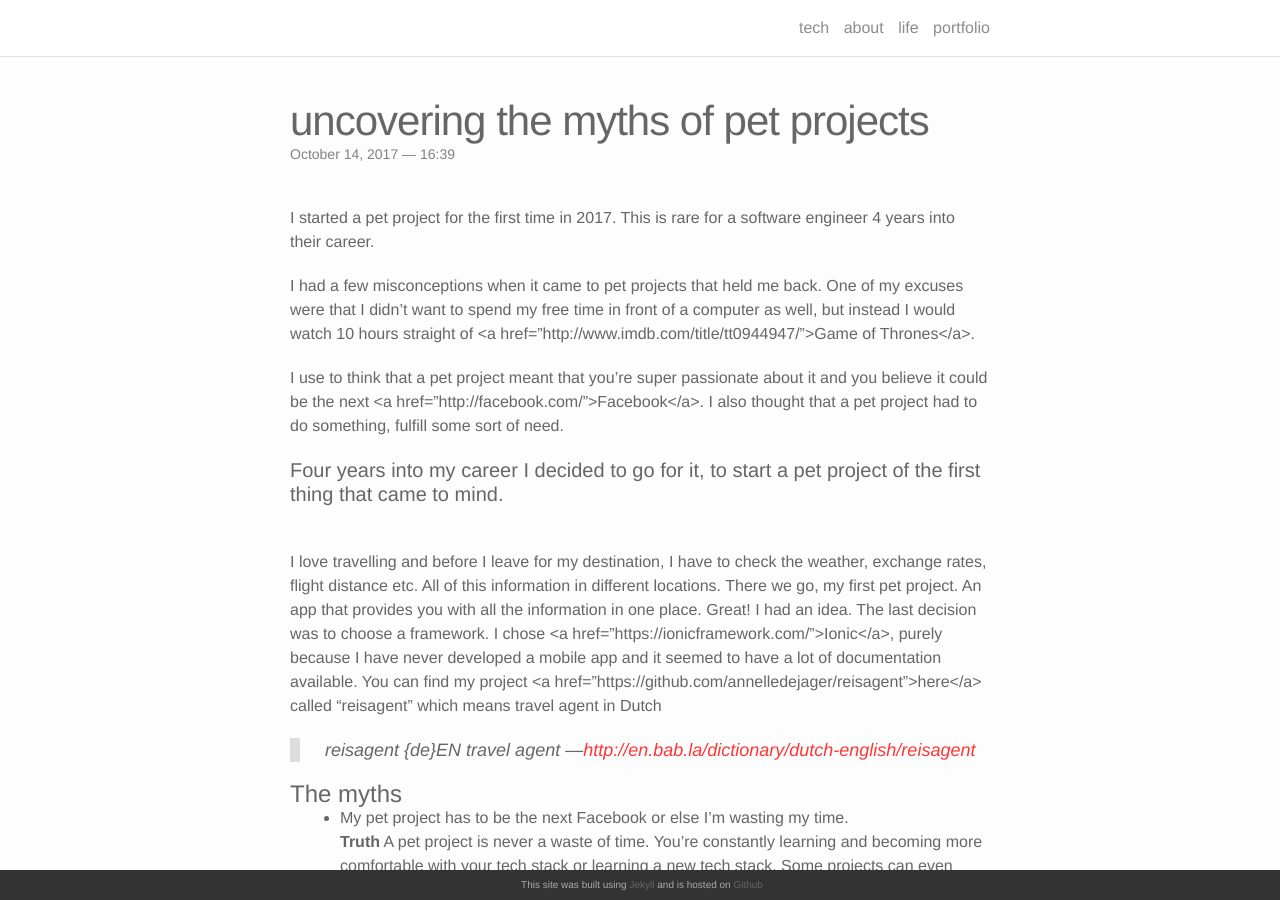
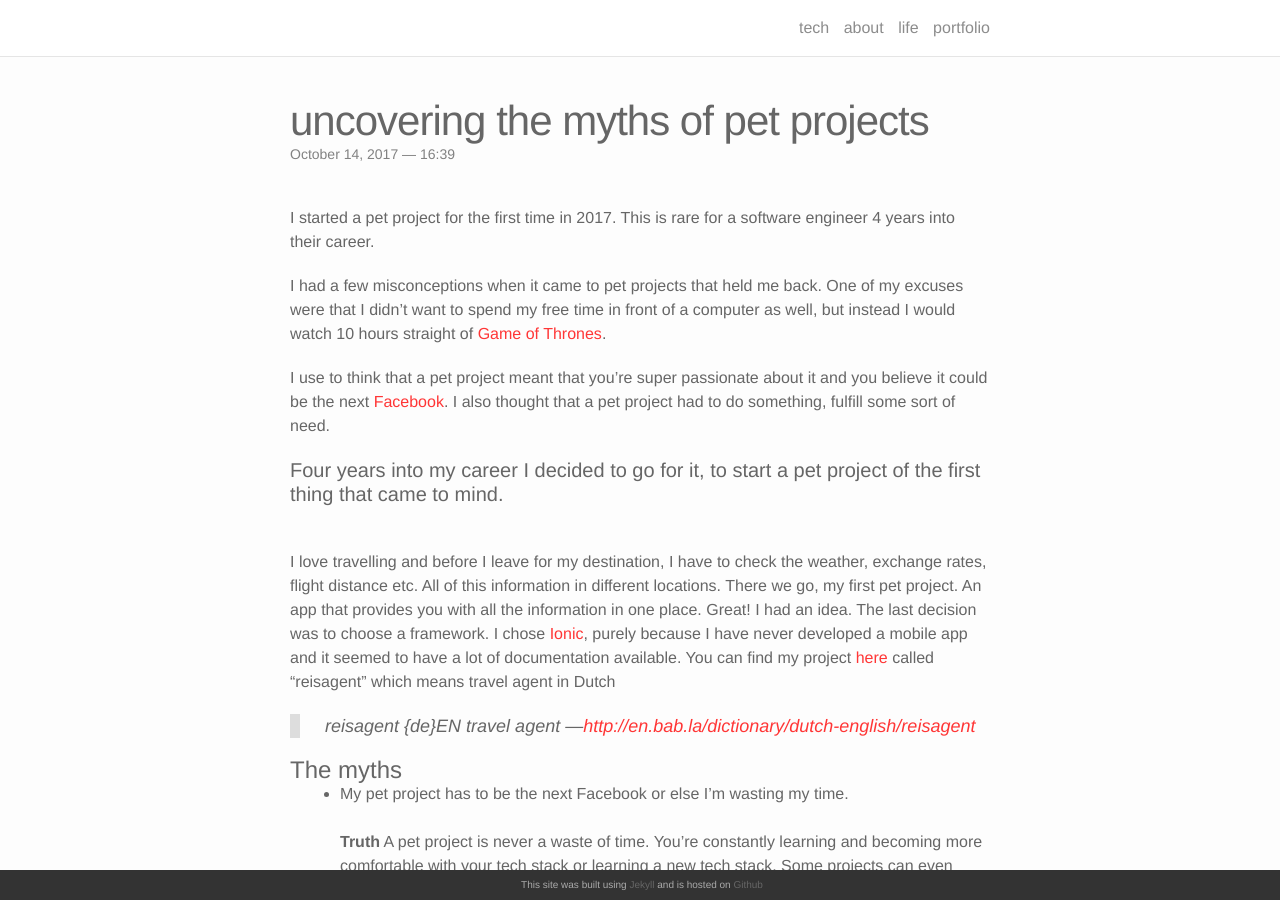
Before and after one commit to annelledejager/blog, a Jekyll site: the page built from _posts/2017-10-14-choosing a pet project.markdown, in a window 1280 px wide and 900 px high. Built offline with Jekyll 4.4.1, drawn with Linux system fonts in a browser that asks for light colours; nearby versions of some CDN libraries; comment, search, counter and statistics services are not loaded.

Commit message:
Correct quotes

```diff
--- a/_posts/2017-10-14-choosing a pet project.markdown
+++ b/_posts/2017-10-14-choosing a pet project.markdown
@@ -7,14 +7,14 @@ comments: true
 ---
 I started a pet project for the first time in 2017. This is rare for a software engineer 4 years into their career.
 
-I had a few misconceptions when it came to pet projects that held me back. One of my excuses were that I didn't want to spend my free time in front of a computer as well, but instead I would watch 10 hours straight of <a href=”http://www.imdb.com/title/tt0944947/”>Game of Thrones</a>.
+I had a few misconceptions when it came to pet projects that held me back. One of my excuses were that I didn't want to spend my free time in front of a computer as well, but instead I would watch 10 hours straight of <a href="http://www.imdb.com/title/tt0944947/">Game of Thrones</a>.
 
-I use to think that a pet project meant that you're super passionate about it and you believe it could be the next <a href=”http://facebook.com/”>Facebook</a>. I also thought that a pet project had to do something, fulfill some sort of need.
+I use to think that a pet project meant that you're super passionate about it and you believe it could be the next <a href="http://facebook.com/">Facebook</a>. I also thought that a pet project had to do something, fulfill some sort of need.
 
 #### Four years into my career I decided to go for it, to start a pet project of the first thing that came to mind.
 <br/>
 
-I love travelling and before I leave for my destination, I have to check the weather, exchange rates, flight distance etc. All of this information in different locations. There we go, my first pet project. An app that provides you with all the information in one place. Great! I had an idea. The last decision was to choose a framework. I chose <a href=”https://ionicframework.com/”>Ionic</a>, purely because I have never developed a mobile app and it seemed to have a lot of documentation available. You can find my project <a href=”https://github.com/annelledejager/reisagent”>here</a> called “reisagent” which means travel agent in Dutch
+I love travelling and before I leave for my destination, I have to check the weather, exchange rates, flight distance etc. All of this information in different locations. There we go, my first pet project. An app that provides you with all the information in one place. Great! I had an idea. The last decision was to choose a framework. I chose <a href="https://ionicframework.com/">Ionic</a>, purely because I have never developed a mobile app and it seemed to have a lot of documentation available. You can find my project <a href="https://github.com/annelledejager/reisagent">here</a> called “reisagent” which means travel agent in Dutch
 
 <blockquote>
 reisagent {de}EN travel agent
@@ -25,16 +25,16 @@ reisagent {de}EN travel agent
 
 # The myths
 
-- My pet project has to be the next Facebook or else I’m wasting my time.<br/>
+- My pet project has to be the next Facebook or else I’m wasting my time.<br/><br/>
 <b>Truth</b> A pet project is never a waste of time. You’re constantly learning and becoming more comfortable with your tech stack or learning a new tech stack. Some projects can even improve your life eg. a mobile reminder app.
 
-- I have to complete my pet project before I can move onto the next pet project.<br/>
+- I have to complete my pet project before I can move onto the next pet project.<br/><br/>
 <b>Truth</b>  The beauty of having a pet project is that it’s yours. You decide what to do with it. No one will judge you if you leave a pet project mid way.
 
-- It has to do something or fulfill a need.<br/>
+- It has to do something or fulfill a need.<br/><br/>
 <b>Truth</b>  It does not have to do anything. If you want to practise your css, then your pet project can be to design a simple static web page with no functionality. It does not have to do ANYTHING! Pet projects are great for gaining confidence using unfamiliar frameworks eg. if you're a mobile developer with a web pet project
 
-- You are a nerd for working on your computer over weekends.<br/>
+- You are a nerd for working on your computer over weekends.<br/><br/>
 <b>Truth</b>  Even if this myth is true, so what if you’re a nerd. It's a new age where nerds are cool.
 
 I usually choose an unfamiliar technology stack. I tend to prefer to start a pet project from scratch, but following a tutorial or forking a github project is also a great way to get up to speed with a new technology stack.
```
